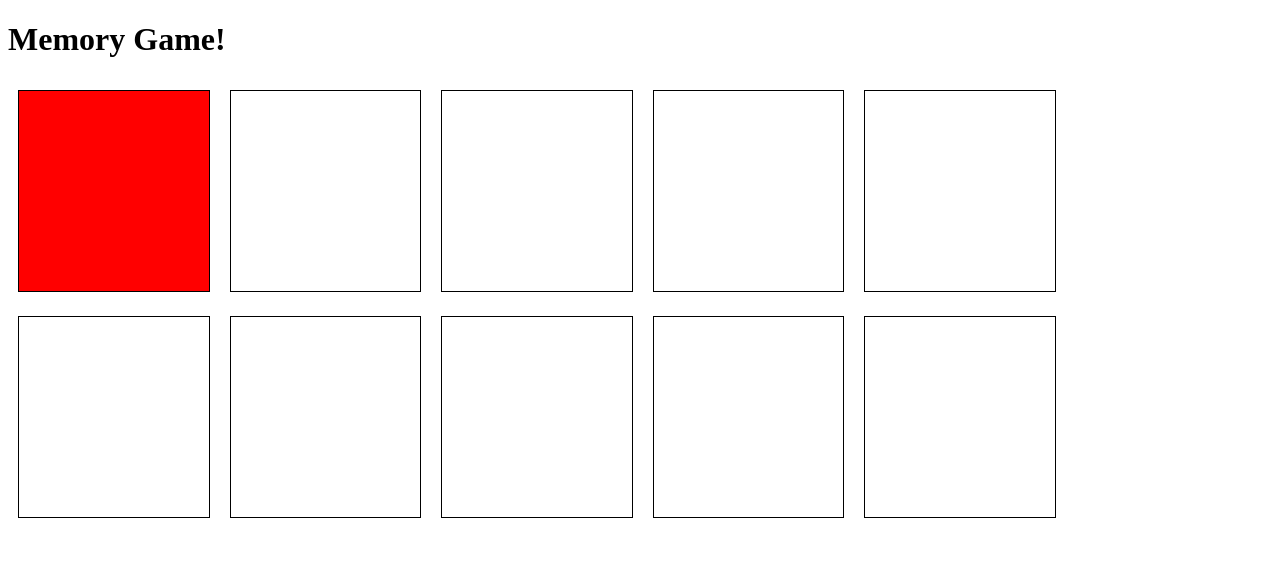
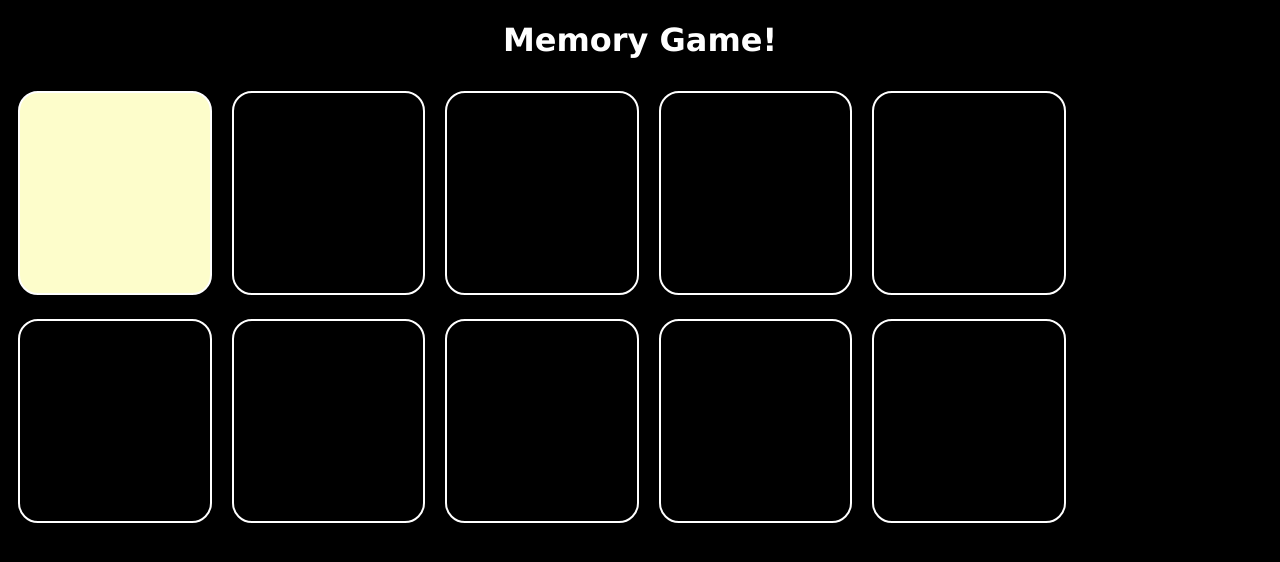
Before and after one commit to dianahuang99/memory-game, a plain HTML site: page index.html in a window 1280 px wide. Both pictures are taken after a click on the element 113 px from the left and 190 px from the top of the page. Drawn offline with Linux system fonts and the light colour scheme.

Commit message:
some css tweaks

```diff
--- a/script.js
+++ b/script.js
@@ -3,16 +3,16 @@ let cardsFlipped = [];
 let correct = 0;
 let lockboard = false;
 const COLORS = [
-  "red",
-  "blue",
-  "green",
-  "orange",
-  "purple",
-  "red",
-  "blue",
-  "green",
-  "orange",
-  "purple",
+  "#fdfdcb",
+  "#defcf9",
+  "#cadefc",
+  "#c3bef0",
+  "#f4aeba",
+  "#fdfdcb",
+  "#defcf9",
+  "#cadefc",
+  "#c3bef0",
+  "#f4aeba",
 ];
 
 // here is a helper function to shuffle an array
@@ -62,7 +62,6 @@ function createDivsForColors(colorArray) {
 // TODO: Implement this function!
 function handleCardClick(event) {
   // you can use event.target to see which element was clicked
-  console.log(correct);
   if (lockboard) return; //lock
   if (event.target == cardsFlipped[0]) return;
   for (let color of COLORS) {
@@ -88,7 +87,7 @@ function handleCardClick(event) {
       lockboard = true;
       for (let card of cardsFlipped) {
         setTimeout(() => {
-          card.style.backgroundColor = "white";
+          card.style.backgroundColor = "black";
           lockboard = false; //make sure this is in the timeout too
         }, "500");
       }
--- a/style.css
+++ b/style.css
@@ -1,7 +1,21 @@
 #game div {
-  border: 1px solid black;
+  border: 2px solid black;
   width: 15%;
   height: 200px;
   margin: 10px;
   display: inline-block;
+  border-style: solid;
+  border-radius: 20px;
+  border-color: white;
 }
+
+h1 {
+  text-align: center;
+  color: white;
+  font-family: "Lucida Sans", "Lucida Sans Regular", "Lucida Grande",
+    "Lucida Sans Unicode", Geneva, Verdana, sans-serif;
+}
+
+body {
+  background-color: black;
+}
```
